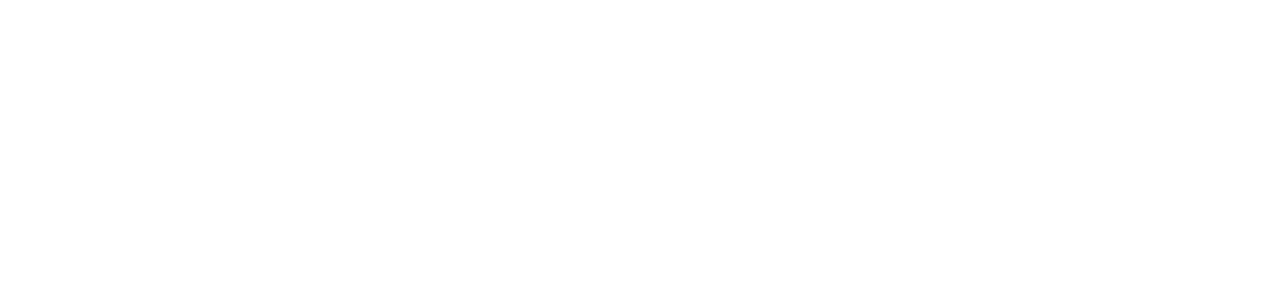
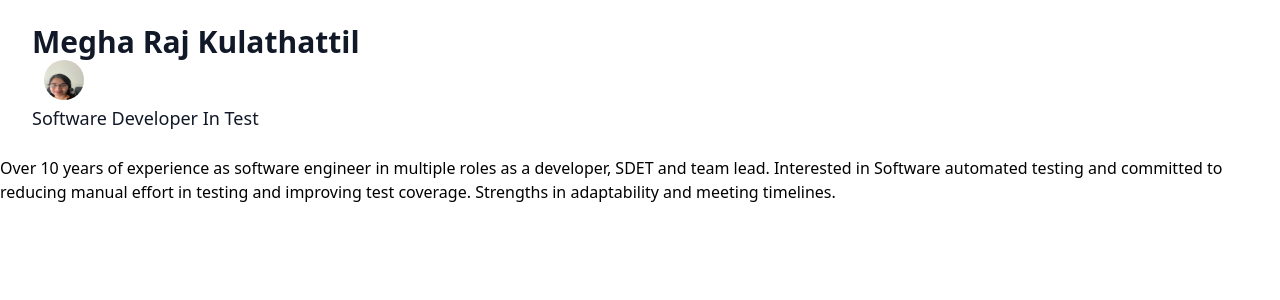
Before and after one commit to meghark/portfolio-react-tailwind-singlepage, a React (Create React App) app in the folder portfolio-react-singlepage/: page / in a window 1280 px wide. Shown: the top 300 px of the page. Built offline with nearby package versions, Linux system fonts and the light colour scheme.

Commit message:
Added About section

```diff
--- a/portfolio-react-singlepage/src/App.js
+++ b/portfolio-react-singlepage/src/App.js
@@ -1,10 +1,13 @@
 
 import './App.css';
+import About from './components/About';
 
 function App() {
   return (
-    <div className="App">
-
+    <div>
+      <main>
+        <About></About>
+      </main>
     </div>
   );
 }
--- /dev/null
+++ b/portfolio-react-singlepage/src/components/About/index.js
@@ -0,0 +1,22 @@
+import profilePic from "../../assets/images/profilepic.jpg";
+
+function About() {
+    return (
+      <section>
+        <div className="max-w-7xl mx-auto py-6 px-4 sm:px-6 lg:px-8">
+            <h1 className="text-3xl font-bold text-gray-900">Megha Raj Kulathattil</h1>
+            <div className="ml-3 relative">
+                <img className="h-10 w-10 rounded-full" src={profilePic} alt="Profile picture"/>
+            </div>
+            <h2 className="mt-1 text-lg font-medium text-gray-900">Software Developer In Test</h2>
+          </div>
+          <p>
+          Over 10 years of experience as software engineer in multiple roles as a developer, SDET and team lead.
+           Interested in Software automated testing and committed to reducing manual effort in testing and improving
+            test coverage. Strengths in adaptability and meeting timelines.
+          </p>
+      </section>
+    );
+  }
+
+  export default About;
```
Also changed, not shown: portfolio-react-singlepage/src/assets/images/profilepic.jpg (added), portfolio-react-singlepage/src/pages/Home.js (deleted).
